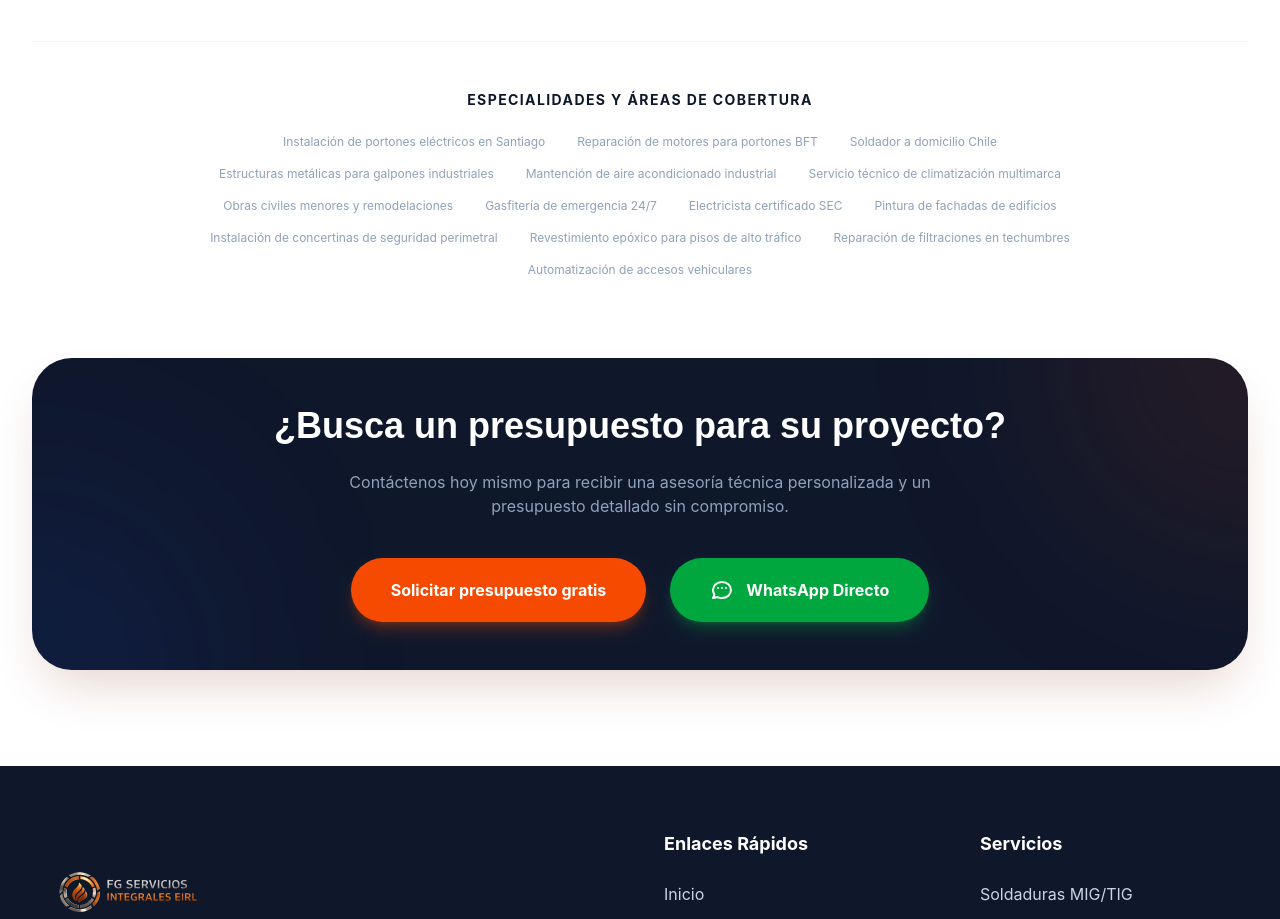
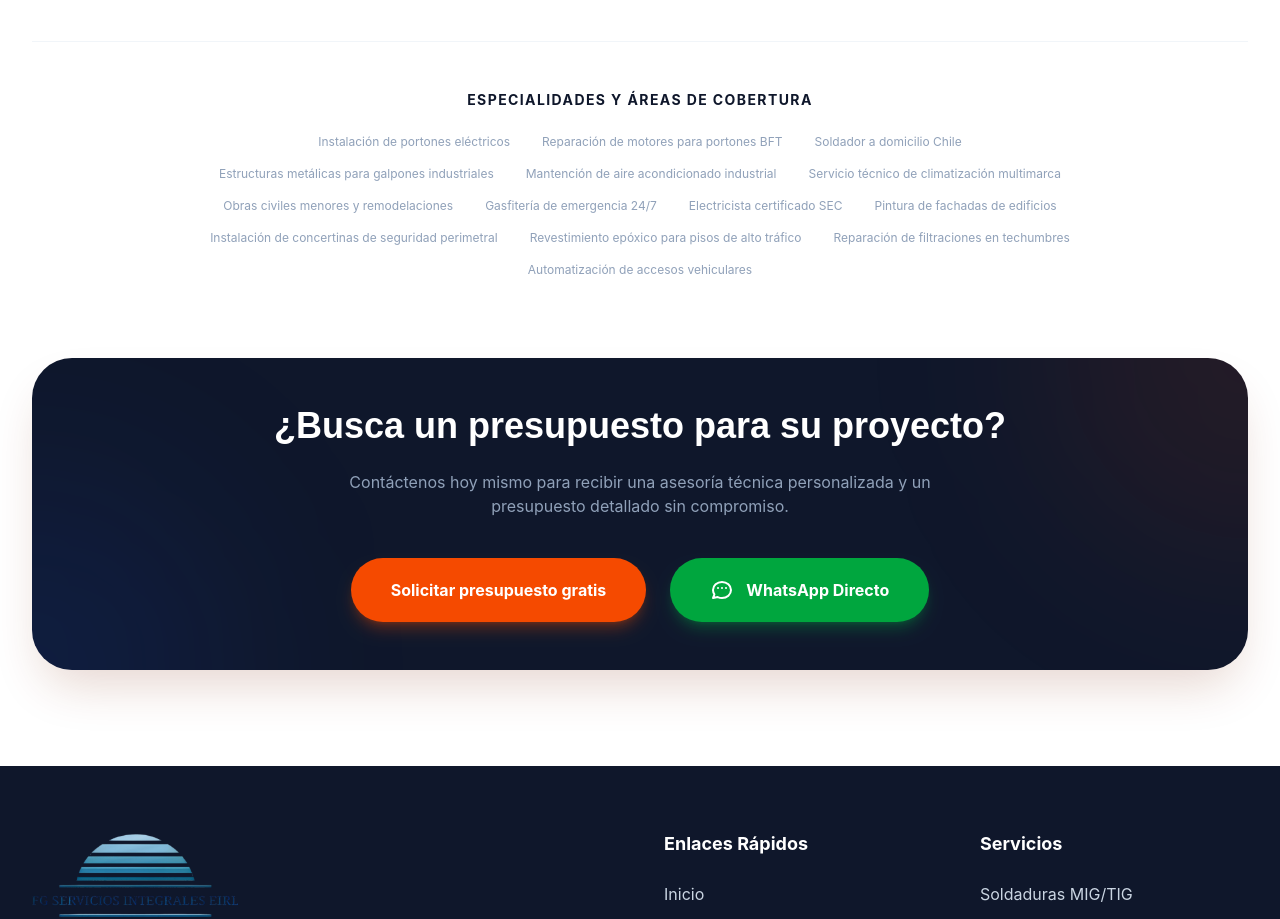
Before and after one commit to FabianGutirrez/ServiciosIntegrales, a React (Vite) app: page /servicios in a window 1280 px wide. Shown: the part 2000-2919 px from the top of the page. Built offline with nearby package versions, Linux system fonts and the light colour scheme.

Commit message:
cambio logo

```diff
--- a/src/components/Services.tsx
+++ b/src/components/Services.tsx
@@ -148,7 +148,7 @@
         <div className="mt-24 pt-12 border-t border-slate-100">
           <h4 className="text-slate-900 font-bold mb-6 text-center uppercase tracking-widest text-sm">Especialidades y Áreas de Cobertura</h4>
           <div className="flex flex-wrap justify-center gap-x-8 gap-y-4 text-xs text-slate-400 text-center max-w-4xl mx-auto">
-            <span>Instalación de portones eléctricos en Santiago</span>
+            <span>Instalación de portones eléctricos</span>
             <span>Reparación de motores para portones BFT</span>
             <span>Soldador a domicilio Chile</span>
             <span>Estructuras metálicas para galpones industriales</span>
```
Also changed, not shown: public/logos/logo.png, public/logos/logo1.png (added).
